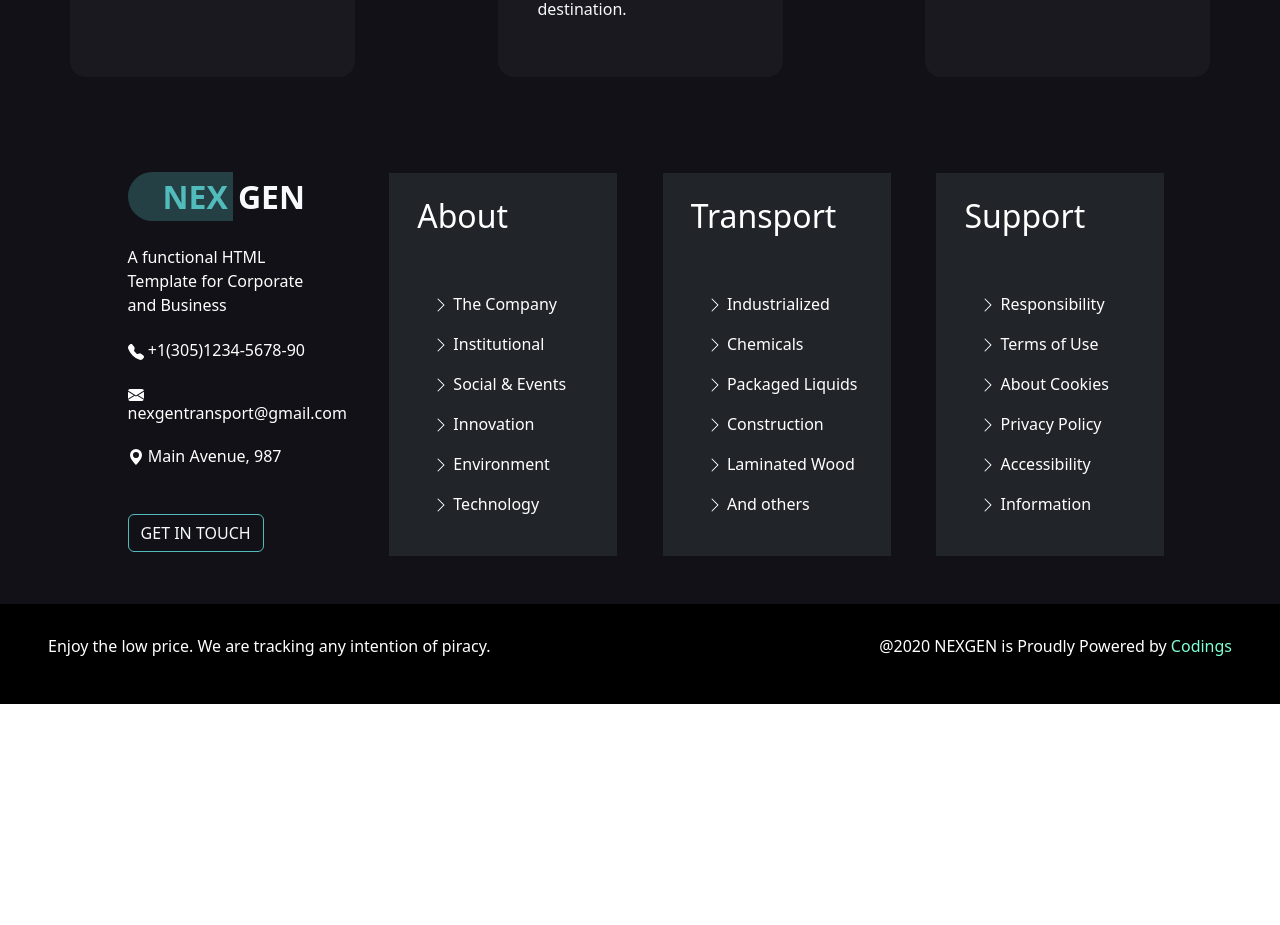
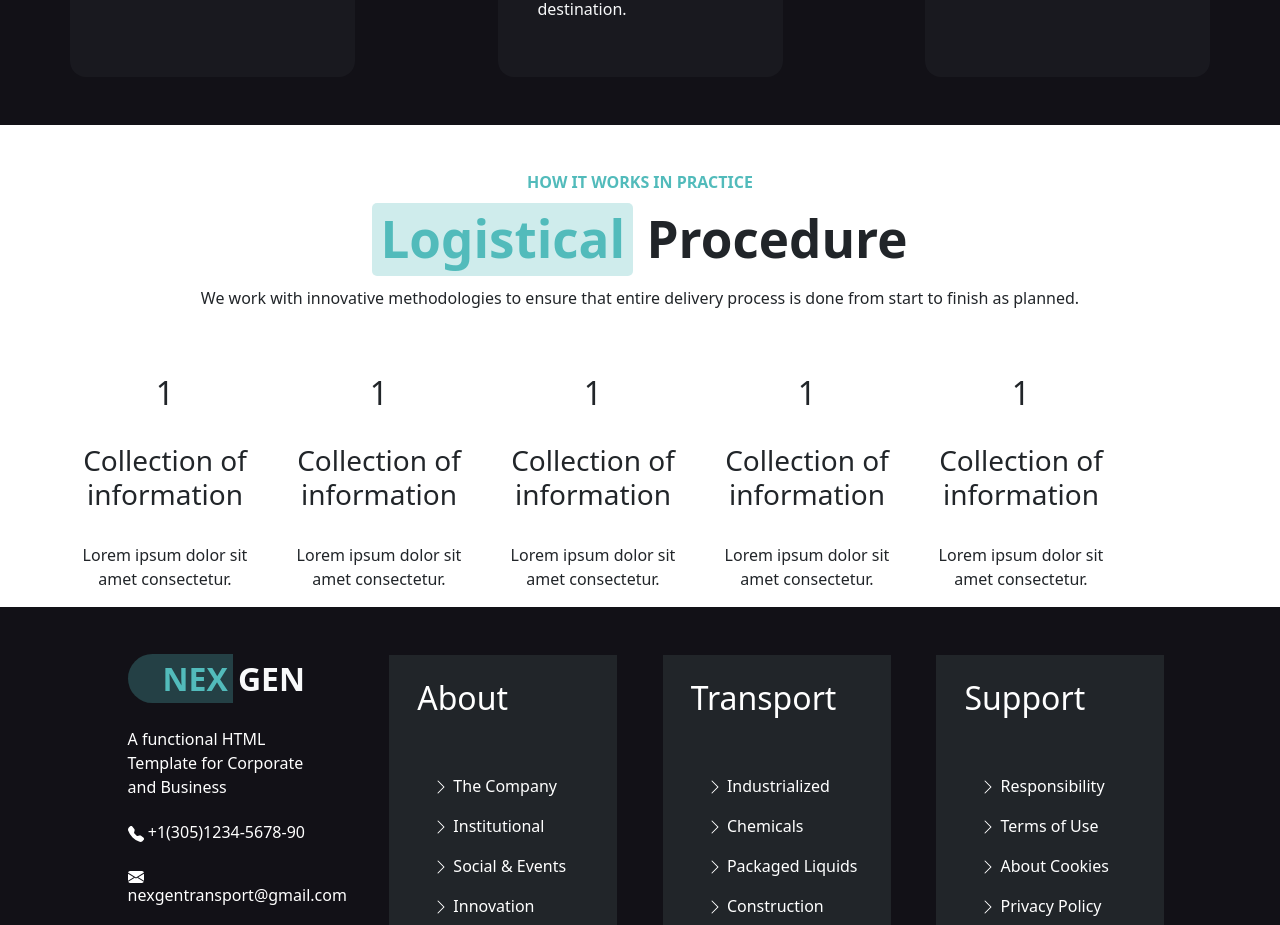
Before and after one commit to lucaruboni/proj-html-vuejs, a Vue app: page / in a window 1280 px wide. Shown: the part 2100-3025 px from the top of the page. Before the commit the page ends 2804 px from the top, so only its background shows below. Built offline with nearby package versions, Linux system fonts and the light colour scheme.

Commit message:
[add] part of the third section

```diff
--- a/src/components/PageMain.vue
+++ b/src/components/PageMain.vue
@@ -37,6 +37,77 @@ export default{
                                                         <!-- /SECOND SECTION -->
 
 
+                                                        <!-- THIRD SECTION -->
+
+    <section class=" position-relative">
+
+        <div class="line position-absolute top-50 "></div>
+
+        <div class="container">
+            <div class="row">
+
+
+
+                <div class="col-12 text-center pt-5 pb-5">
+                    <h6 class="text_primary">HOW IT WORKS IN PRACTICE</h6>
+                            <h1 class="my-3"><span class="text_primary logo_scss">Logistical</span> Procedure</h1>
+                            <p id="presentation_p">We work with innovative methodologies to ensure that entire delivery process is done from start to finish  as planned.</p>
+
+                </div>
+                <div class="col-2 me-4 d-flex flex-column gap-4 text-center">
+                    <h2>1</h2>
+                    <h3>
+                        Collection of information
+                    </h3>
+                    <p>
+                        Lorem ipsum dolor sit amet consectetur.
+                    </p>
+                </div>
+                <div class="col-2 me-4 d-flex flex-column gap-4 text-center">
+                    <h2>1</h2>
+                    <h3>
+                        Collection of information
+                    </h3>
+                    <p>
+                        Lorem ipsum dolor sit amet consectetur.
+                    </p>
+                </div>
+                <div class="col-2 me-4 d-flex flex-column gap-4 text-center">
+                    <h2>1</h2>
+                    <h3>
+                        Collection of information
+                    </h3>
+                    <p>
+                        Lorem ipsum dolor sit amet consectetur.
+                    </p>
+                </div>
+                <div class="col-2 me-4 d-flex flex-column gap-4 text-center">
+                    <h2>1</h2>
+                    <h3>
+                        Collection of information
+                    </h3>
+                    <p>
+                        Lorem ipsum dolor sit amet consectetur.
+                    </p>
+                </div>
+                <div class="col-2 me-4 d-flex flex-column gap-4 text-center">
+                    <h2>1</h2>
+                    <h3>
+                        Collection of information
+                    </h3>
+                    <p>
+                        Lorem ipsum dolor sit amet consectetur.
+                    </p>
+                </div>
+            </div>
+        </div>
+    </section>
+
+
+
+                                                        <!-- /THIRD SECTION -->
+
+
 
 </template>
 
@@ -47,4 +118,57 @@ export default{
       background-color: $bg-primary;
   }
 
+
+
+
+
+
+  .bg_dark{
+      background-color: $bg-primary;
+  }
+
+  .bg_grey{
+      background-color: $bg-grey;
+  }
+
+  .text_primary{
+      color: $primary;
+  }
+
+  .bg_primary{
+      background-color: $primary;
+  }
+
+  .bg_primary_transparent{
+      background-color: $primary-transparent;
+      border-radius: 50%;
+      padding: 1rem;
+  }
+  .btn_border{
+      border-color: $primary;
+      border-radius: 3px;
+  }
+
+  .col-12{
+    h6{
+        font-weight: 700;
+    }
+    h1{
+        font-size: 3.2rem;
+        font-weight: 700;
+        .logo_scss{
+        background-color: $primary-transparent;
+        padding-left: 8px;
+        padding-right: 8px;
+        padding-bottom: 3px;
+        border-radius: 5px
+    }
+    }
+
+
+
+
+
+  }
+
 </style>
```
